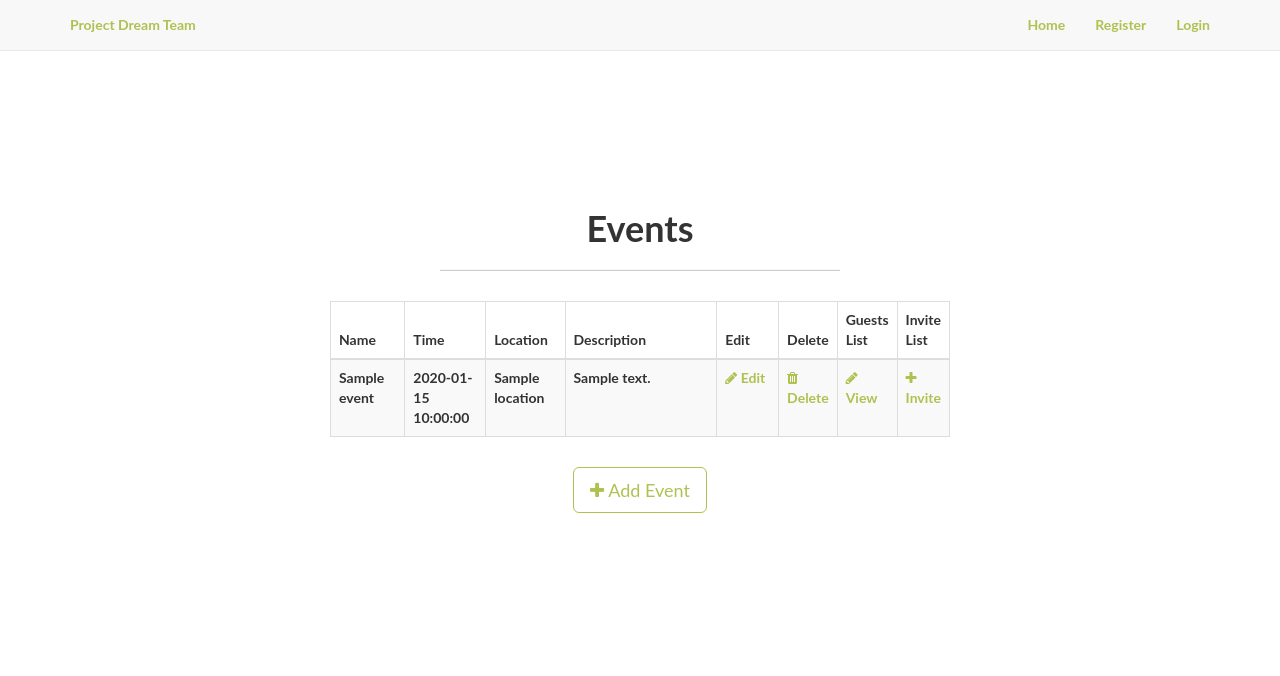
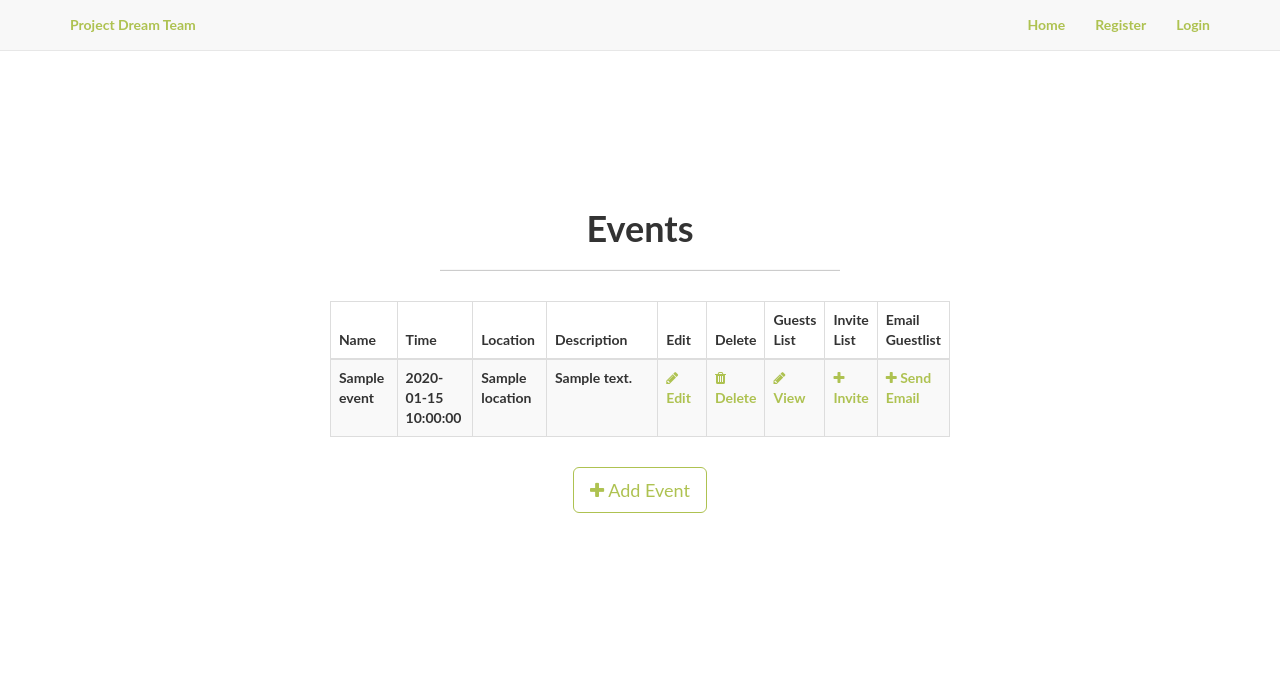
Before and after one commit to weijielam/fy-group-project, a Python web app: template dream-team/app/templates/admin/events/events.html in a window 1280 px wide. Shown: the top 676 px of the page. Run offline with Jinja, Linux system fonts and the light colour scheme; the template is opened without the code that fills it: most values are stand-ins (such as "Sample title", 1, 10 or a date in 2020); some libraries are stand-ins or nearby versions.

Commit message:
added guestlist mailing list functionality

```diff
--- a/dream-team/app/admin/views.py
+++ b/dream-team/app/admin/views.py
@@ -224,15 +224,15 @@ def event_guestlist_mailinglist(id):
         try:
             flash('Email sent to guestlist mailing list')
             send_email_to_users(guests, subject, body)
-            return redirect(url_for('events.mailinglist'))
+            return redirect(url_for('admin.list_events'))
 
         except:
-            # in case email fails
+            #in case email fails
             flash('ERROR')
 
 
     return render_template('admin/events/mailinglist.html',
-                           form = form, users=users, title="mailinglist")
+                           form = form, users=guests, title="mailinglist")
 
 
 @admin.route('/events/guestlist/<int:id>', methods=['GET', 'POST'])
--- a/dream-team/app/templates/admin/events/events.html
+++ b/dream-team/app/templates/admin/events/events.html
@@ -26,6 +26,7 @@
                   <th width="20%"> Delete </th>
                   <th width="15%"> Guests List</th>
                   <th width ="20%"> Invite List </th>
+                  <th width ="20%"> Email Guestlist </th>
                 </tr>
               </thead>
               <tbody>
@@ -56,7 +57,13 @@
                       <i class="fa fa-plus"></i> Invite
                     </a>
                   </td>
+                  <td>
+                    <a href="{{ url_for('admin.event_guestlist_mailinglist', id=event.id) }}">
+                      <i class="fa fa-plus"></i> Send Email
+                    </a>
+                  </td>
                 </tr>
+
               {% endfor %}
               </tbody>
             </table>
```
Also changed, not shown: 13 other files.
